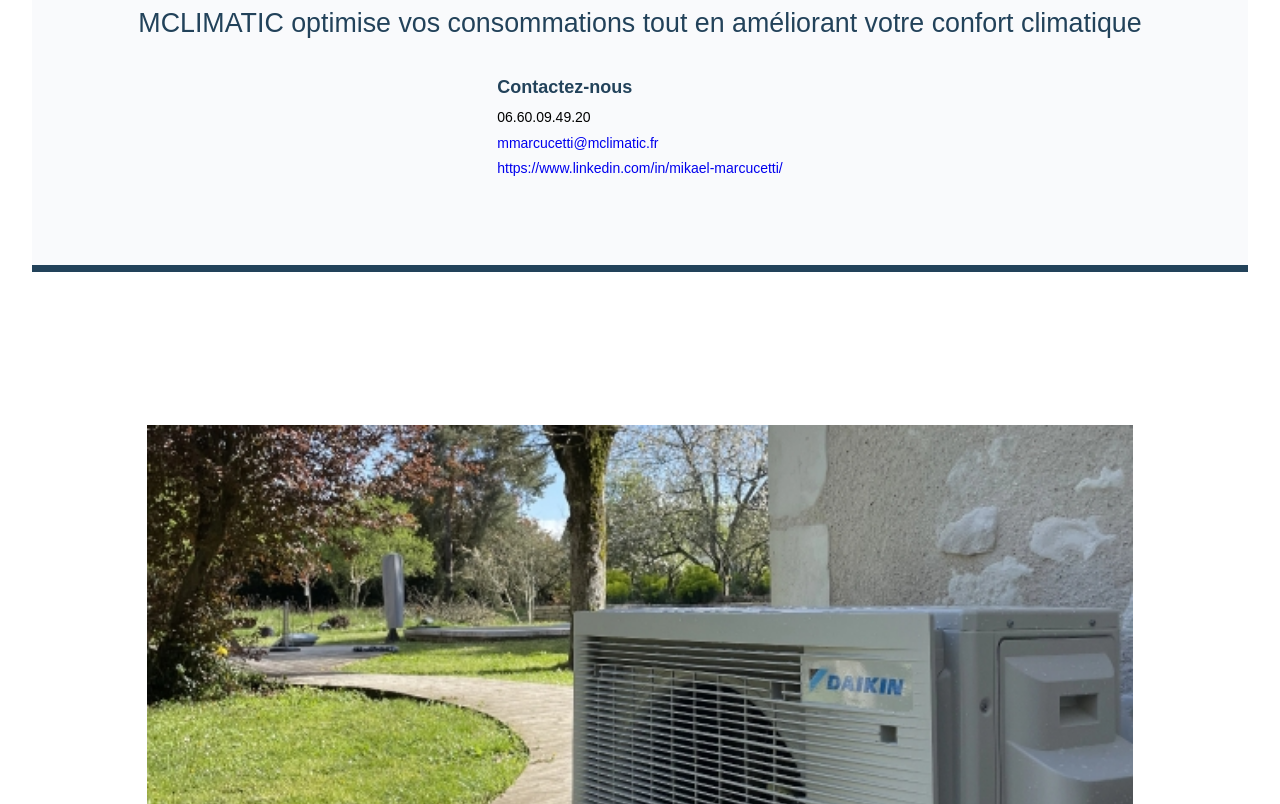
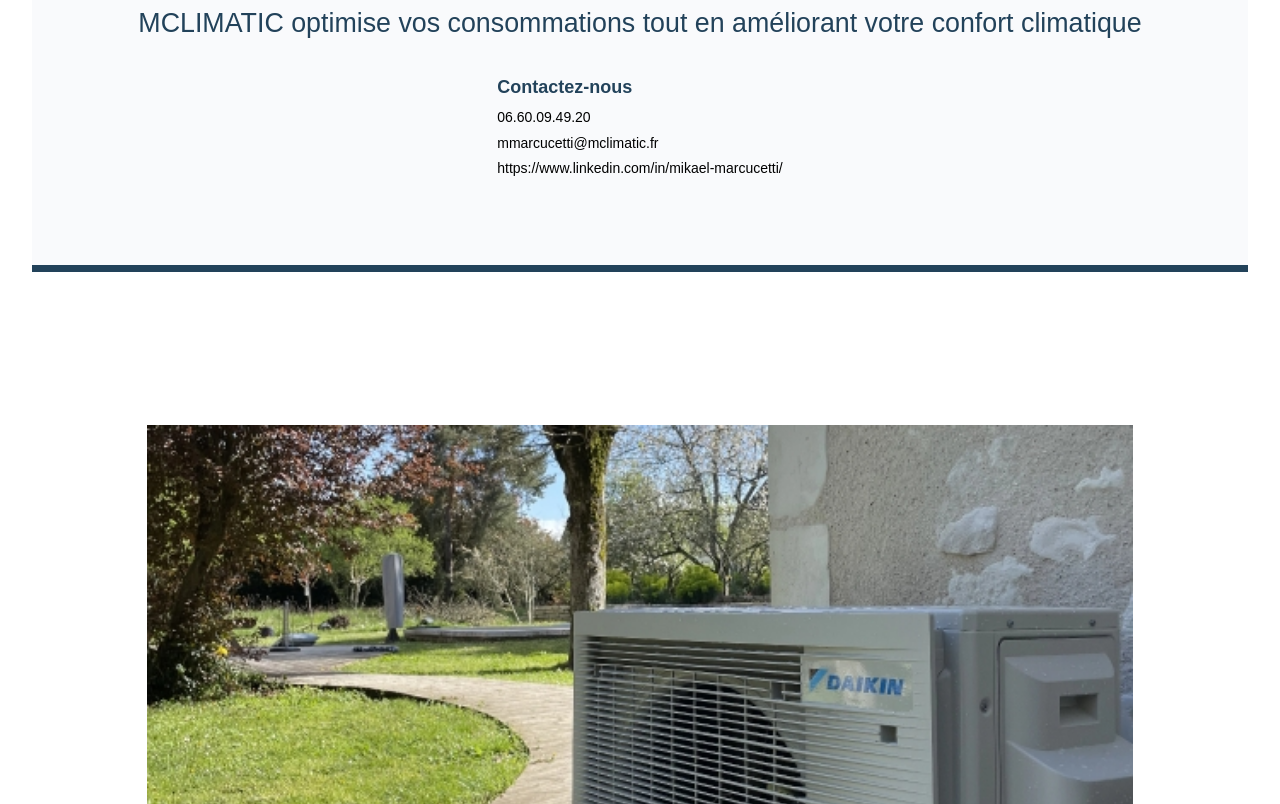
Before and after one commit to Btg-Commnucation/mclimatic-landing, a website built with Vite: page index.html in a window 1280 px wide. Shown: the part 1056-1860 px from the top of the page. Built offline with nearby package versions, Linux system fonts and the light colour scheme; a web font is replaced by a local one.

Commit message:
corr lin

```diff
--- a/index.html
+++ b/index.html
@@ -24,7 +24,7 @@
             <li><h4>Contactez-nous</h4></li>
             <li><a href="tel:+33660094920">06.60.09.49.20</a></li>
             <li><a href="mailto:mmarcucetti@mclimatic.fr">mmarcucetti@mclimatic.fr</a></li>
-            <li><a href="https://www.linkedin.com/in/mikael-marcucetti/">https://www.linkedin.com/in/mikael-marcucetti/</a></li>
+            <li><a href="https://www.linkedin.com/in/mikael-marcucetti/" target="_blank">https://www.linkedin.com/in/mikael-marcucetti/</a></li>
           </ul>
         </div>
       </div>
@@ -85,6 +85,7 @@
           <ul class="contacts">
             <li>- <a href="tel:+33660094920">06.60.09.49.20</a></li>
             <li>- <a href="mailto:mmarcucetti@mclimatic.fr">mmarcucetti@mclimatic.fr</a></li>
+            <li>- <a href="https://www.linkedin.com/in/mikael-marcucetti/" target="_blank">https://www.linkedin.com/in/mikael-marcucetti/</a></li>
           </ul>
         </div>
       </div>
--- a/src/sass/components/_header.scss
+++ b/src/sass/components/_header.scss
@@ -60,6 +60,10 @@ header {
     height: 100%;
     padding-inline: 8.5rem;
     border-bottom: 7px solid var.$blue;
+
+    a {
+      color: black;
+    }
 
     @include var.breakpoint(tablet) {
       padding-block: 8.4rem;
```
